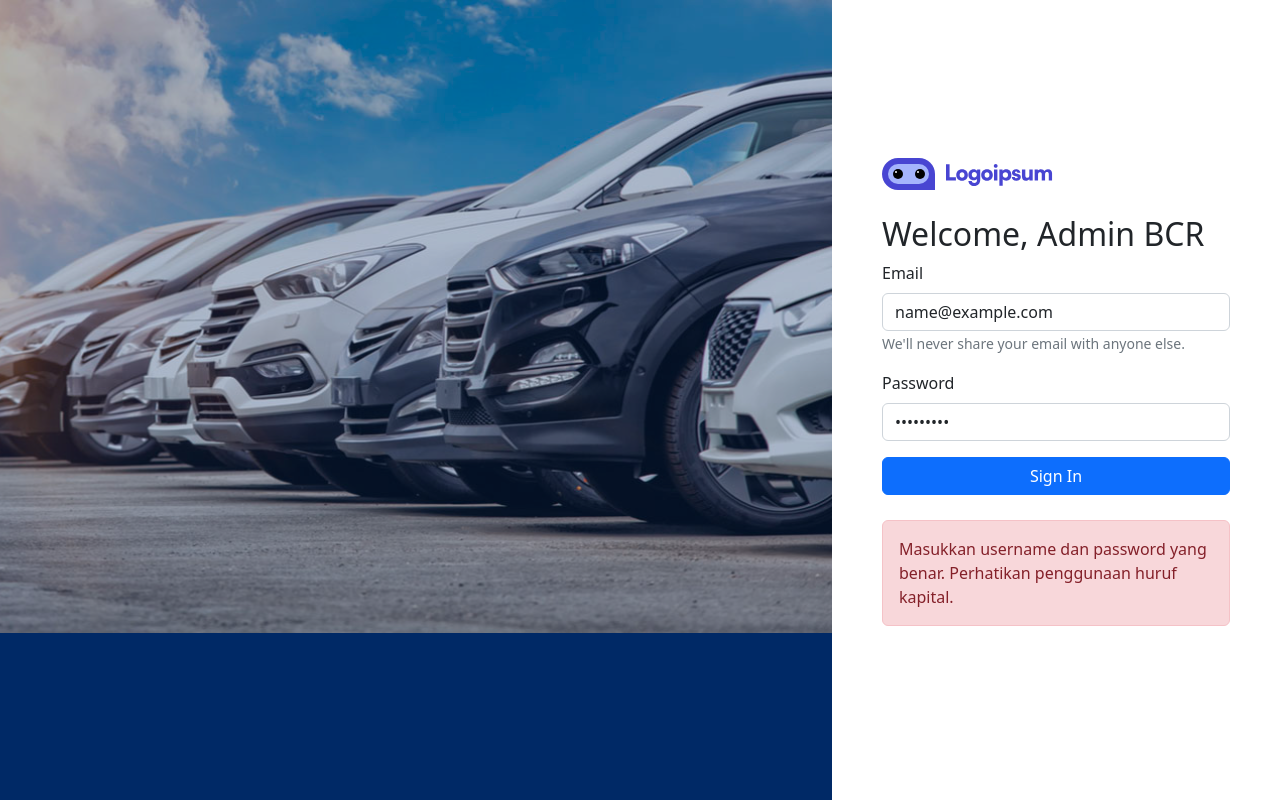
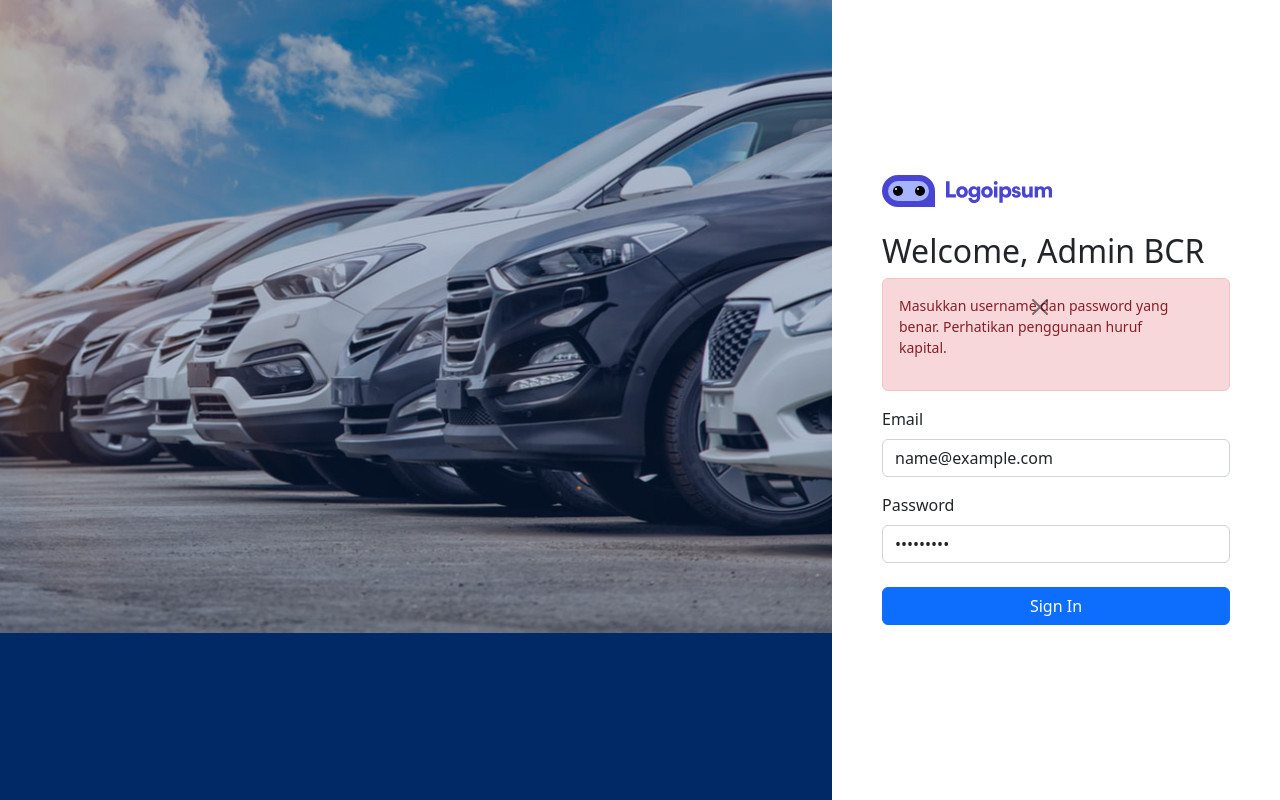
Before and after one commit to ariokt/bcr-admin-kelompok1, a React (Create React App) app: page /login in a window 1280 px wide. Both pictures are taken after typing "name@example.com", "Sample123" into the empty fields and a click on the button "Sign In". Built offline with nearby package versions, Linux system fonts and the light colour scheme; no server answers.

Commit message:
progressn login

```diff
--- a/src/pages/Login/index.js
+++ b/src/pages/Login/index.js
@@ -14,6 +14,7 @@ const Login = () => {
     const [email, setEmail] = useState('');
     const [password, setPassword] = useState('');
     const [err, setErr] = useState('');
+    const [show, setShow] = useState(false);
     const navigate = useNavigate();
     const handleSigIn = (e) => {
         e.preventDefault();
@@ -23,11 +24,11 @@ const Login = () => {
         };
         axios.post('https://bootcamp-rent-car.herokuapp.com/admin/auth/login', payload)
             .then(res => (
-                setRespon(res.data.access_token),
                 localStorage.setItem('token', res.data.access_token),
                 navigate('/')
             ))
-            .catch(err => setErr(err))
+            .catch(err => (setErr(err),
+            setShow(true)))
     };
 
     return (
@@ -36,28 +37,29 @@ const Login = () => {
                 <img src={bgLogin} alt="" />
             </div>
             <div className='loginKanan'>
-                <Form style={{margin: '50px'}}>
-                    <img src={ipsum} style={{marginBottom: '25px'}} />
+                <Form className='loginkanan__form'>
+                    <img src={ipsum}/>
                     <h2>Welcome, Admin BCR</h2>
+                    {
+                        show && (
+                            <Alert variant="danger" onClose={() => setShow(false)} dismissible>
+                                <p>
+                                Masukkan username dan password yang benar. Perhatikan penggunaan huruf kapital.
+                                </p>
+                            </Alert>
+                        )
+                    }
                     <Form.Group className="mb-3" controlId="formBasicEmail">
                         <Form.Label>Email</Form.Label>
                         <Form.Control onChange={(e) => setEmail(e.target.value)} type="email" placeholder="Contoh: johndee@gmail.com" />
-                        <Form.Text className="text-muted">
-                        We'll never share your email with anyone else.
-                        </Form.Text>
                     </Form.Group>
-                    <Form.Group className="mb-3" controlId="formBasicPassword">
+                    <Form.Group className="mb-4" controlId="formBasicPassword">
                         <Form.Label>Password</Form.Label>
                         <Form.Control onChange={(e) => setPassword(e.target.value)} type="password" placeholder="6+ karakter" />
                     </Form.Group>
-                    <Button onClick={handleSigIn} style={{width: '100%'}} variant="primary" type="submit">
+                    <Button onClick={handleSigIn} variant="primary" type="submit">
                         Sign In
                     </Button>
-                    {
-                        !!err && (
-                            <Alert style={{marginTop: '25px'}} variant="danger">Masukkan username dan password yang benar. Perhatikan penggunaan huruf kapital.</Alert>
-                        )
-                    }
                 </Form>
             </div>
         </div>
--- a/src/pages/Login/login.css
+++ b/src/pages/Login/login.css
@@ -21,3 +21,15 @@
     justify-content: center;
     align-self: center;
 }
+
+.loginkanan__form {
+    margin: 50px;
+}
+
+.loginkanan__form img {
+    margin-bottom: 25px;
+}
+
+.loginkanan__form button {
+    width: 100%;
+}
```
